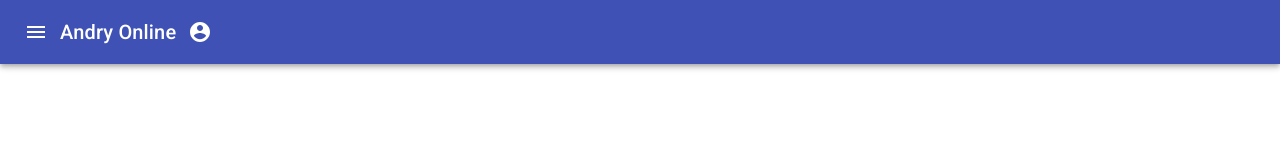
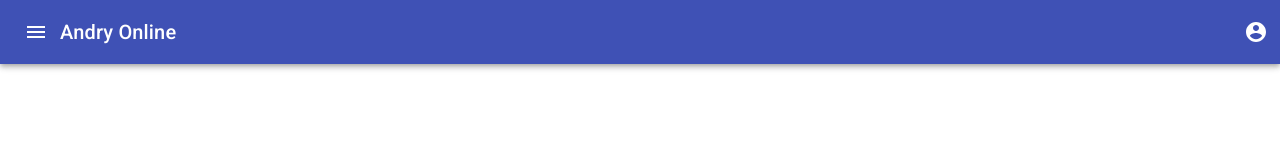
Before and after one commit to Ddbot/cra-zdog, a React (Create React App) app: page / in a window 1280 px wide. Shown: the top 160 px of the page. Built offline with nearby package versions, Linux system fonts and the light colour scheme.

Commit message:
Placed account user icon on right w position absolute

```diff
--- a/src/App.js
+++ b/src/App.js
@@ -16,6 +16,13 @@ import {
 import MenuIcon from '@material-ui/icons/Menu';
 import AccountCircle from '@material-ui/icons/AccountCircle';
 import styled from 'styled-components';
+
+const MenuBar = styled(Toolbar)`
+	button:nth-of-type(2) {
+		position: absolute;
+		right: 0;
+	}
+`;
 
 const AppContainer = styled(Container)`
   height: 100vh;
@@ -47,7 +54,7 @@ function App() {
 
 	return (<>
     	<AppBar position='static'>
-      		<Toolbar>
+      		<MenuBar>
 				<IconButton edge="start" color="inherit" aria-label="menu" onClick={ handleClick }>
           			<MenuIcon />
 				</IconButton>
@@ -62,15 +69,15 @@ function App() {
 					<MenuItem onClick={handleClose}>Logout</MenuItem>
 				</Menu>
 				<Typography variant="h6">Andry Online</Typography>
-				          <IconButton
+				<IconButton
                 aria-label="account of current user"
                 aria-controls="menu-appbar"
                 aria-haspopup="true"
                 // onClick={handleMenu}
                 color="inherit">
 					<AccountCircle />
-              </IconButton>
-  			</Toolbar>
+              	</IconButton>
+  			</MenuBar>
     	</AppBar>
         <InstallGrid component="ol">
 			<ListItem><ListItemText>Install Material UI</ListItemText></ListItem>
```
